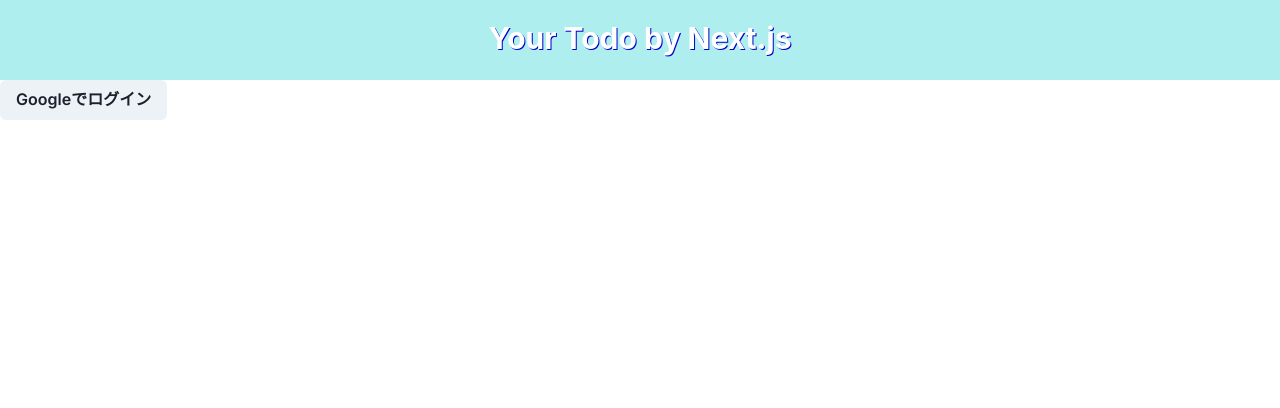
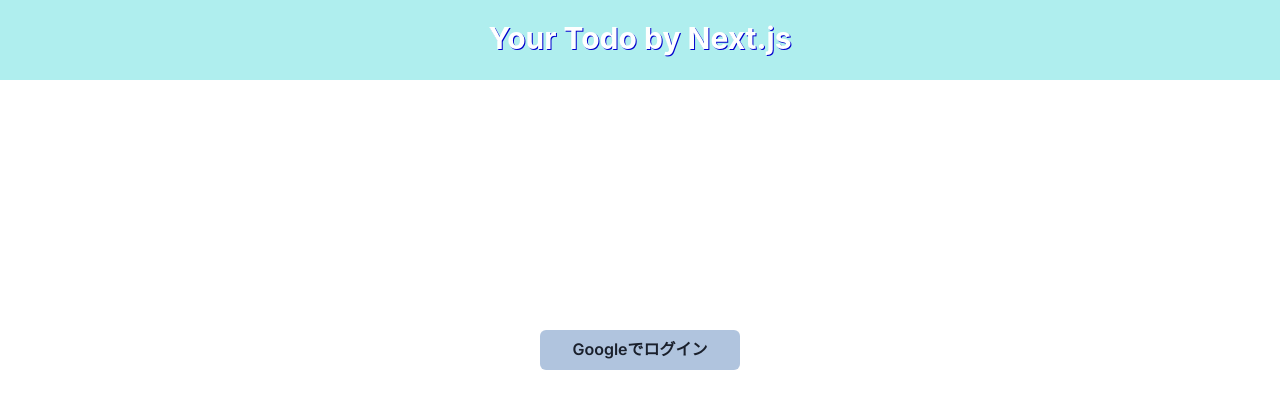
Before and after one commit to y-u27/your-todo-by-Next.js, a Next.js app: page / in a window 1280 px wide. Shown: the top 408 px of the page. Built offline with nearby package versions, Linux system fonts and the light colour scheme; no server answers.

Commit message:
💄 Loginページ見た目作成中

```diff
--- a/src/app/page.tsx
+++ b/src/app/page.tsx
@@ -1,8 +1,7 @@
-"use client"
+"use client";
 
 import LoginPage from "@/components/Login";
 import { SessionProvider } from "next-auth/react";
-import React from "react";
 
 const authPage = () => {
   return (
--- a/src/components/Login.tsx
+++ b/src/components/Login.tsx
@@ -22,7 +22,24 @@ const LoginPage = () => {
     }
   };
 
-  return <Button onClick={handleLogin("google")}>Googleでログイン</Button>;
+  return (
+    <>
+      <Box display="flex" justifyContent="center" p={250}>
+        <Button
+          w={200}
+          bgColor="#b0c4de"
+          _hover={{
+            backgroundColor: "#4169e1",
+            color: "white",
+          }}
+          _active={{ transform: "scale(0.85)", opacity: 0.1 }}
+          onClick={handleLogin("google")}
+        >
+          Googleでログイン
+        </Button>
+      </Box>
+    </>
+  );
 };
 
 export default LoginPage;
```
